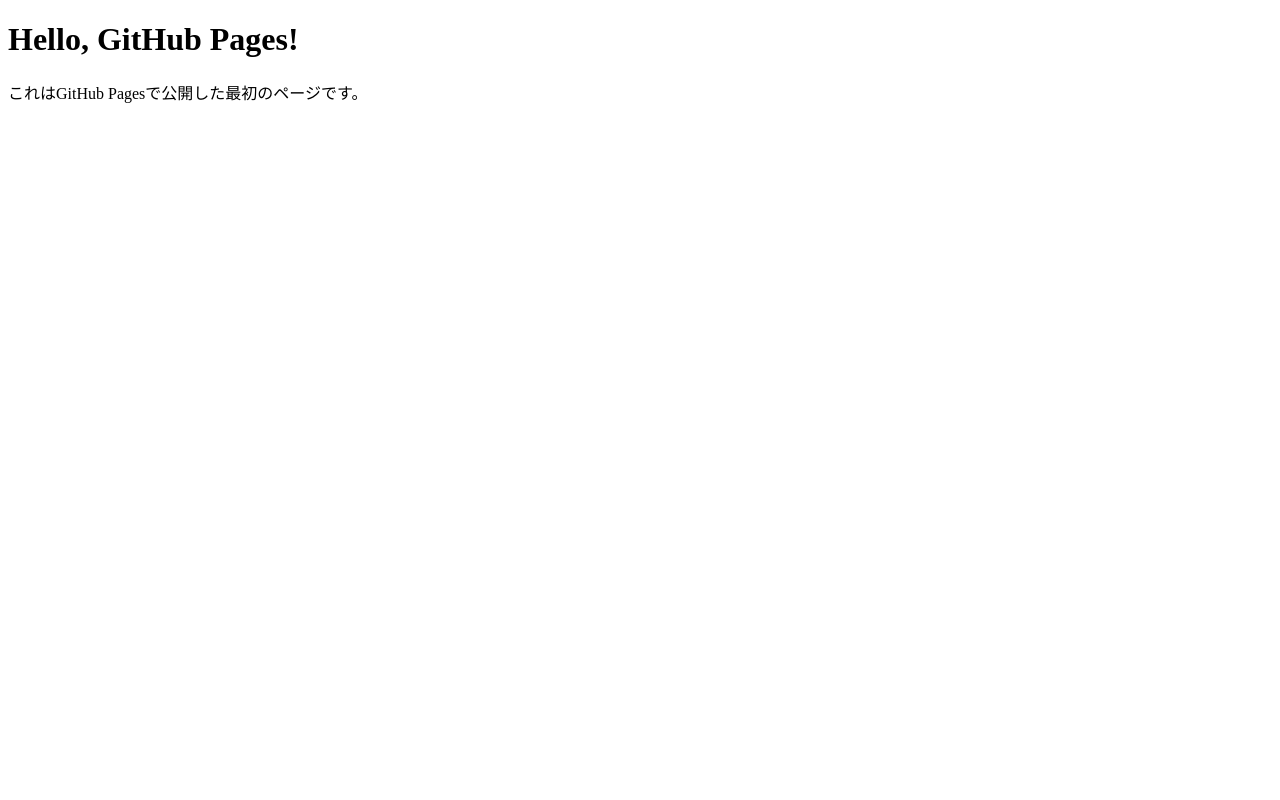
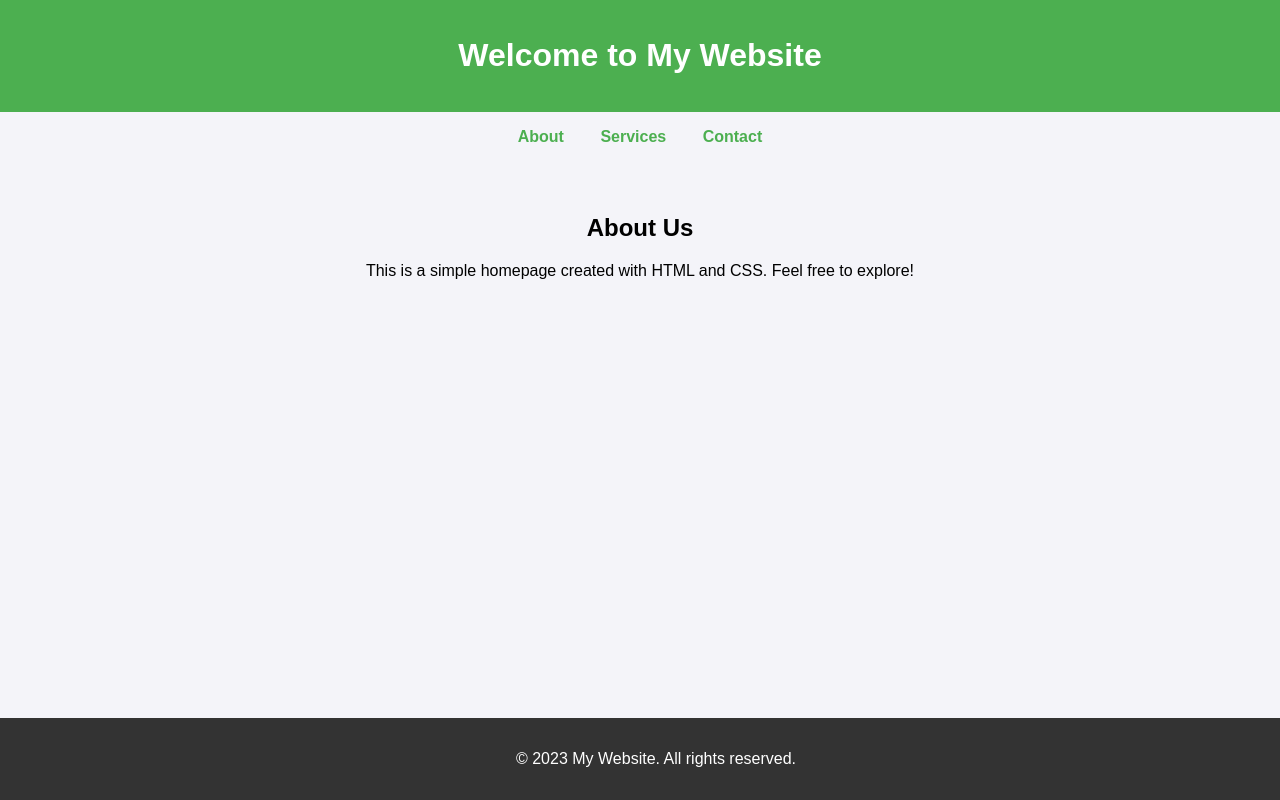
Before and after one commit to f42gh/25d18, a plain HTML site: page index.html in a window 1280 px wide. Drawn offline with Linux system fonts and the light colour scheme.

Commit message:
Update index.html
copilot

```diff
--- a/index.html
+++ b/index.html
@@ -1,11 +1,62 @@
 <!DOCTYPE html>
-<html lang="ja">
+<html lang="en">
 <head>
-  <meta charset="UTF-8" />
-  <title>Hello, GitHub Pages!</title>
+    <meta charset="UTF-8">
+    <meta name="viewport" content="width=device-width, initial-scale=1.0">
+    <title>Home Page</title>
+    <style>
+        body {
+            font-family: Arial, sans-serif;
+            margin: 0;
+            padding: 0;
+            background-color: #f4f4f9;
+        }
+        header {
+            background-color: #4CAF50;
+            color: white;
+            padding: 1rem;
+            text-align: center;
+        }
+        nav {
+            text-align: center;
+            margin: 1rem 0;
+        }
+        nav a {
+            margin: 0 1rem;
+            text-decoration: none;
+            color: #4CAF50;
+            font-weight: bold;
+        }
+        main {
+            padding: 2rem;
+            text-align: center;
+        }
+        footer {
+            background-color: #333;
+            color: white;
+            text-align: center;
+            padding: 1rem;
+            position: fixed;
+            bottom: 0;
+            width: 100%;
+        }
+    </style>
 </head>
 <body>
-  <h1>Hello, GitHub Pages!</h1>
-  <p>これはGitHub Pagesで公開した最初のページです。</p>
+    <header>
+        <h1>Welcome to My Website</h1>
+    </header>
+    <nav>
+        <a href="#about">About</a>
+        <a href="#services">Services</a>
+        <a href="#contact">Contact</a>
+    </nav>
+    <main>
+        <h2>About Us</h2>
+        <p>This is a simple homepage created with HTML and CSS. Feel free to explore!</p>
+    </main>
+    <footer>
+        <p>&copy; 2023 My Website. All rights reserved.</p>
+    </footer>
 </body>
 </html>
```
